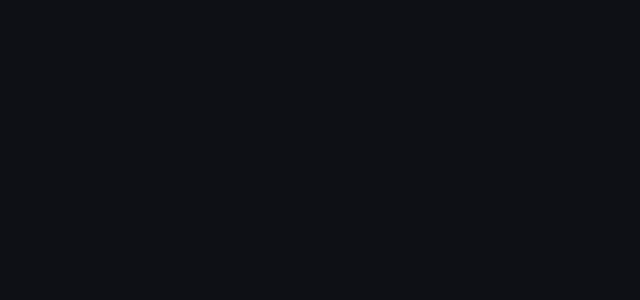
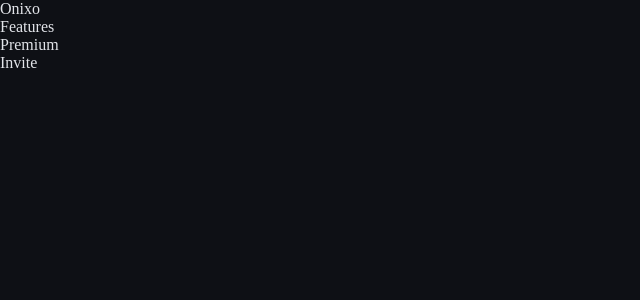
Before and after one commit to Poxie/onixo-new, a Next.js app in the folder frontend/: page / in a window 1280 px wide. Shown: the top 300 px of the page, without its empty margins (0-640 px from the left). Built offline with nearby package versions, Linux system fonts and the light colour scheme.

Commit message:
Added basic navbar structure

```diff
--- /dev/null
+++ b/frontend/components/navbar/index.tsx
@@ -0,0 +1,22 @@
+import Link from "next/link"
+
+const TABS = ['Features', 'Premium', 'Invite'];
+
+export const Navbar = () => {
+    return(
+        <>
+        <Link href="/">
+            {process.env.NEXT_PUBLIC_WEBSITE_NAME}
+        </Link>
+        <ul>
+            {TABS.map(tab => (
+                <li key={tab}>
+                    <Link href={`/${tab.toLowerCase()}`}>
+                        {tab}
+                    </Link>
+                </li>
+            ))}
+        </ul>
+        </>
+    )
+}
--- a/frontend/pages/_app.tsx
+++ b/frontend/pages/_app.tsx
@@ -1,6 +1,12 @@
+import { Navbar } from '@/components/navbar'
 import '@/styles/globals.css'
 import type { AppProps } from 'next/app'
 
 export default function App({ Component, pageProps }: AppProps) {
-  return <Component {...pageProps} />
+  return(
+    <>
+    <Navbar />
+    <Component {...pageProps} />
+    </>
+  )
 }
--- a/frontend/styles/globals.css
+++ b/frontend/styles/globals.css
@@ -23,3 +23,9 @@
   color: inherit;
   text-decoration: none;
 }
+
+ul {
+  list-style: none;
+  padding: 0;
+  margin: 0;
+}
```
Also changed, not shown: frontend/environment.d.ts (added, +9 -0 lines), 1 other file (tests, documents, lock files or other folders).
